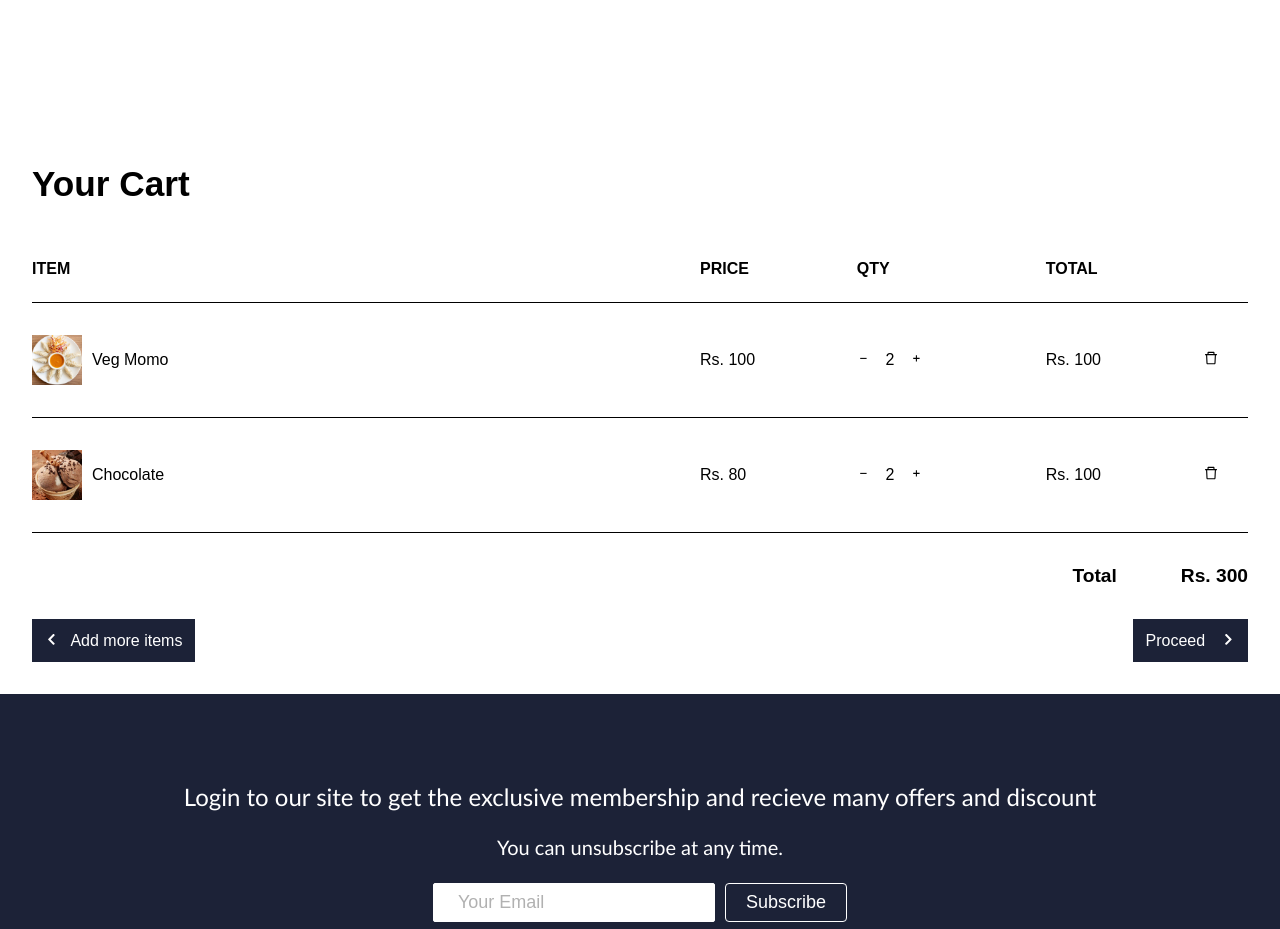
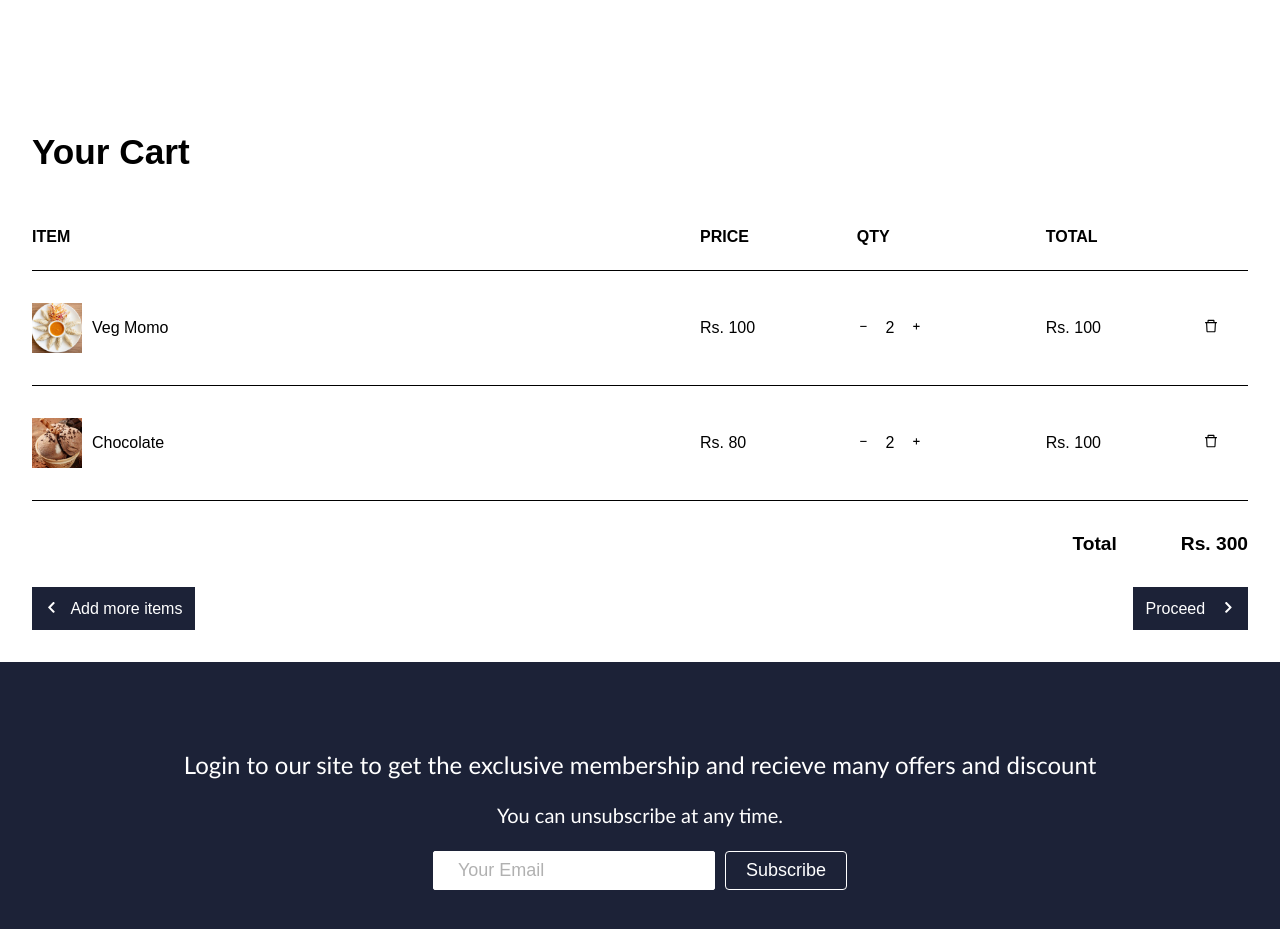
Before and after one commit to Si-za1/Reserve-N-Dine-2.0, a React (Create React App) app in the folder frontend/reserve-n-dine/: page /cart in a window 1280 px wide. Shown: the part 1660-2589 px from the top of the page. Built offline with nearby package versions, Linux system fonts and the light colour scheme.

Commit message:
changes in cart

```diff
--- a/frontend/reserve-n-dine/src/components/pages/Cart/Cart.css
+++ b/frontend/reserve-n-dine/src/components/pages/Cart/Cart.css
@@ -14,7 +14,7 @@ Global
 }
 
 .cart-content {
-  margin: 2rem;
+  margin: 0 2rem 2rem;
 }
 
 /*===========
@@ -24,6 +24,10 @@ Components in cart content
 .cart-header {
   font-size: 2.2rem;
   font-weight: 600;
+}
+
+.no-cart {
+  margin: 3rem 0 6rem;
 }
 
 .cart-items-table {
```
Also changed, not shown: frontend/reserve-n-dine/src/components/pages/Cart/Cart.js (+40 -6 lines).
